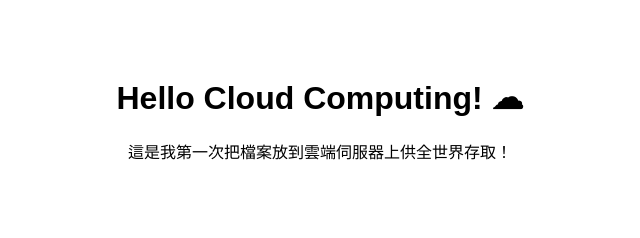
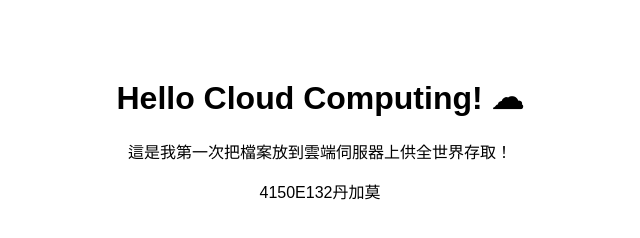
Before and after one commit to danngabrieldeleon/my-first-cloud-page, a plain HTML site: page index.html in a window 1280 px wide. Shown: the whole page, without its empty margins (320-960 px from the left). Drawn offline with Linux system fonts and the light colour scheme.

Commit message:
Add additional paragraph to index.html

```diff
--- a/index.html
+++ b/index.html
@@ -6,5 +6,6 @@
 <body style="text-align:center; padding-top:50px; font-family:sans-serif;">
     <h1>Hello Cloud Computing! ☁</h1>
     <p>這是我第一次把檔案放到雲端伺服器上供全世界存取！</p>
+    <p>4150E132丹加莫 </p>
 </body>
 </html>
```
